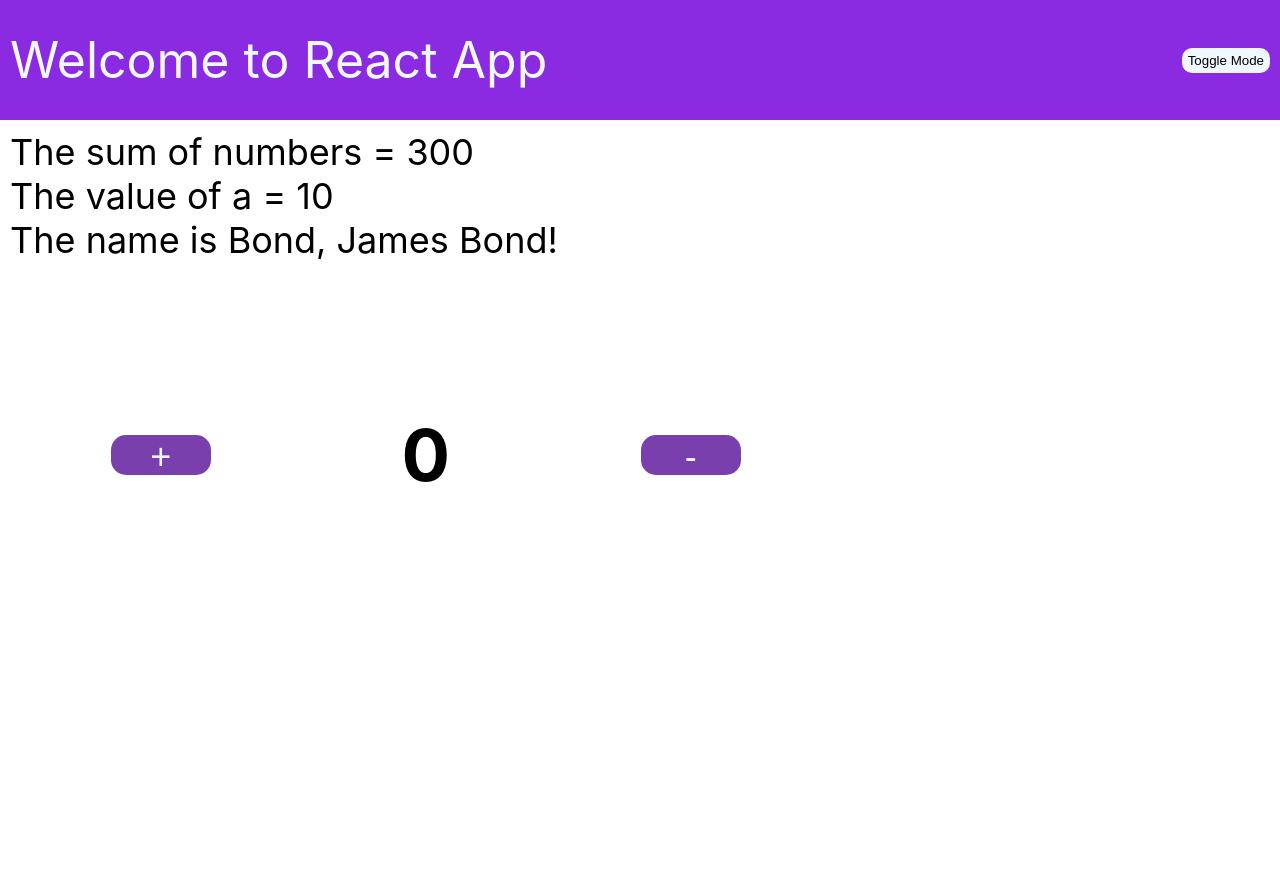
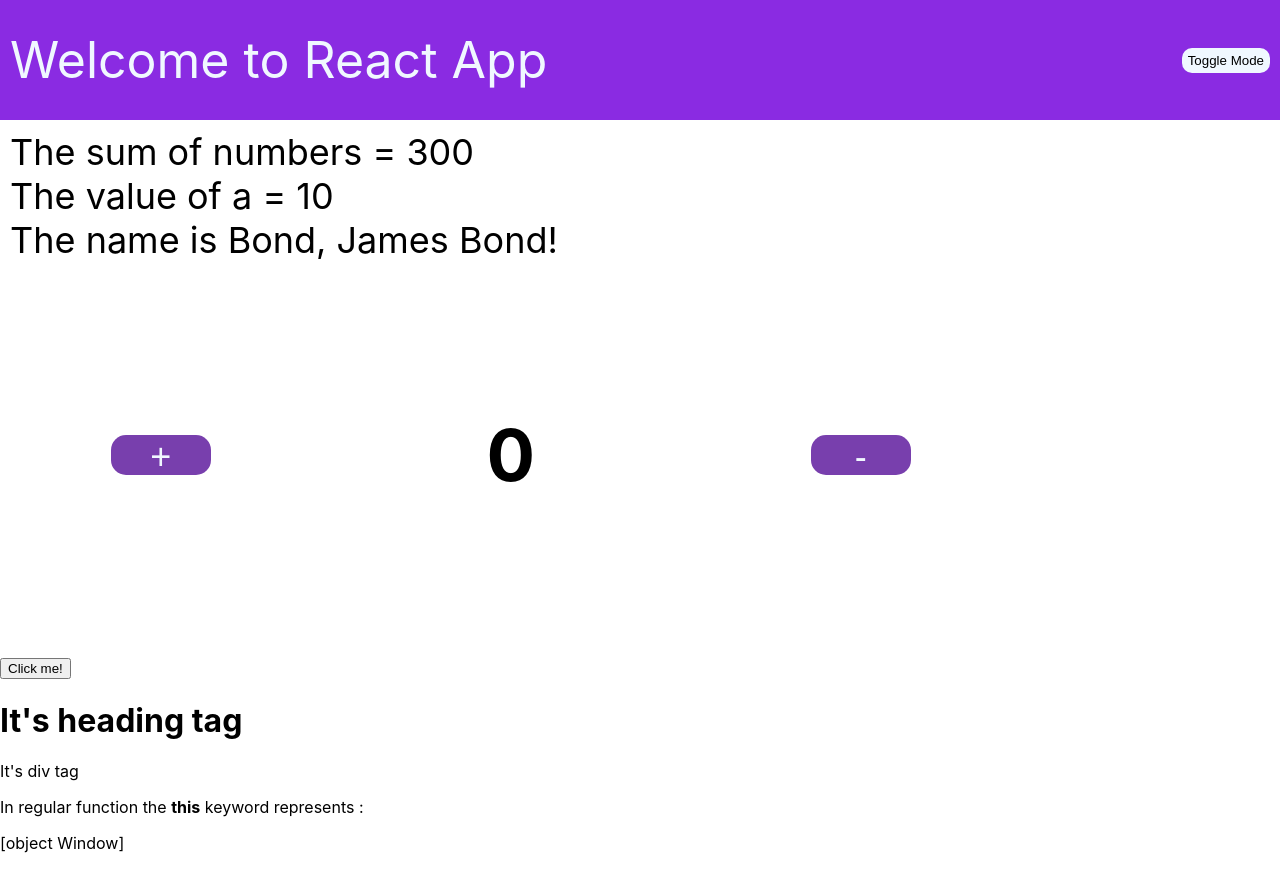
Before and after one commit to Audacity21/react-practice, a React (Create React App) app: page / in a window 1280 px wide. Before the commit the page ends 800 px from the top, so only its background shows below. Built offline with nearby package versions, Linux system fonts and the light colour scheme.

Commit message:
this functionality implemented

```diff
--- a/public/index.html
+++ b/public/index.html
@@ -29,15 +29,22 @@
   <body>
     <noscript>You need to enable JavaScript to run this app.</noscript>
     <div id="root"></div>
-    <!--
-      This HTML file is a template.
-      If you open it directly in the browser, you will see an empty page.
-
-      You can add webfonts, meta tags, or analytics to this file.
-      The build step will place the bundled scripts into the <body> tag.
-
-      To begin the development, run `npm start` or `yarn start`.
-      To create a production bundle, use `npm run build` or `yarn build`.
-    -->
+    <button id="btn">Click me!</button>
+    <h1 id="myheading">It's heading tag</h1>
+    <div id="mydiv">It's div tag</div>
+    <p>In regular function the <b>this</b> keyword represents : </p>
+    <p id="demo"></p>
   </body>
+  <script>
+    class RegvsArr {
+      changeColor = function () {
+        document.getElementById("demo").innerHTML +=this;
+      }
+    }
+    var regvsarr = new RegvsArr();
+    window.addEventListener("load", regvsarr.changeColor);
+    document.getElementById("btn").addEventListener("click", regvsarr.changeColor);
+    document.getElementById("mydiv"),addEventListener("click", regvsarr.changeColor);
+    document.getElementById("myheading").addEventListener("click", regvsarr.changeColor);
+  </script>
 </html>
--- a/src/Counter.css
+++ b/src/Counter.css
@@ -1,7 +1,7 @@
 .count-wrap {
     display: flex;
     justify-content: space-between;
-    width: 50%;
+    max-width: 100vh;
     padding: 8%;
     align-items: center;
 }
```
